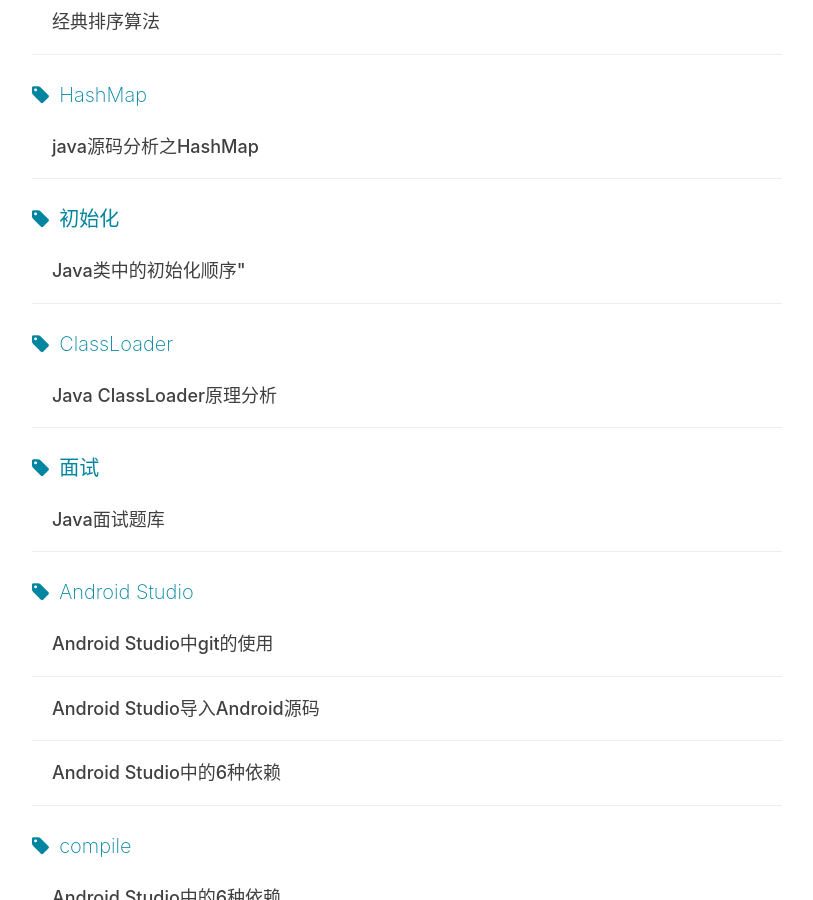
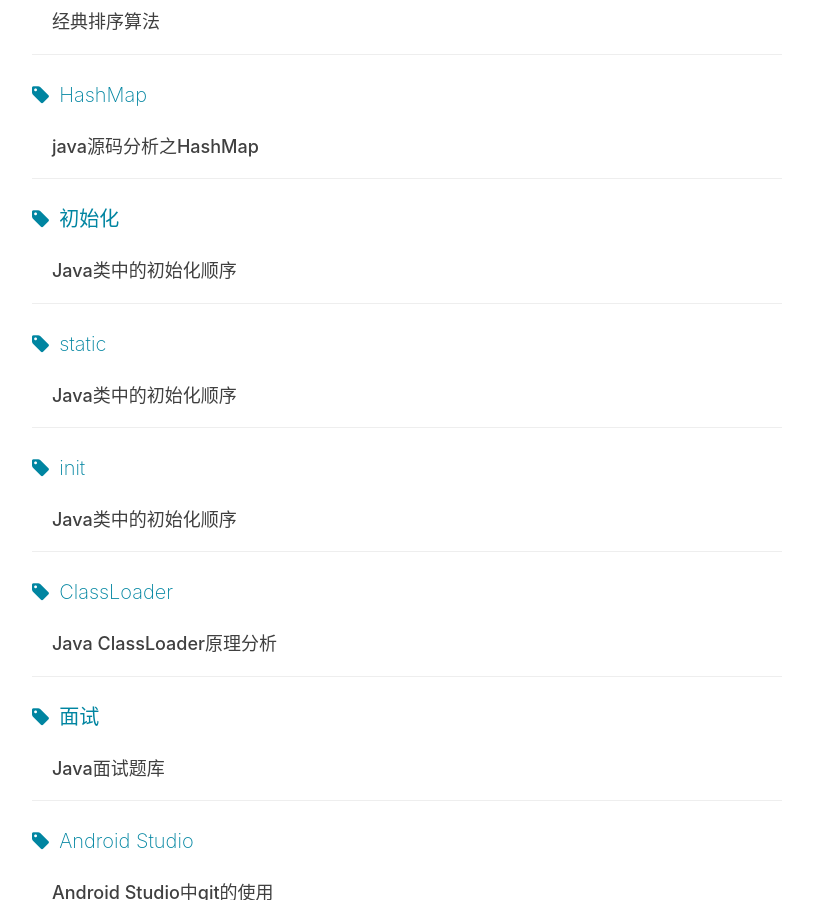
Before and after one commit to yuanfentiank789/yuanfentiank789.github.io, a Jekyll site: the page built from tags.html, in a window 1280 px wide and 900 px high, scrolled down 22921 px. Shown: the whole window, without its empty margins (233-1046 px from the left). Built offline with Jekyll 4.4.1, drawn with Linux system fonts in a browser that asks for light colours; nearby versions of some CDN libraries; comment, search, counter and statistics services are not loaded.

Commit message:
update
update

```diff
--- a/_posts/2016-07-05-classinit.md
+++ b/_posts/2016-07-05-classinit.md
@@ -1,10 +1,12 @@
 ---
 layout: post
-title:  Java类中的初始化顺序"
+title:  Java类中的初始化顺序
 date:   2016-07-05 1:05:00
 catalog:  true
 tags:
     - 初始化
+    - static
+    - init
 
 
 
```
